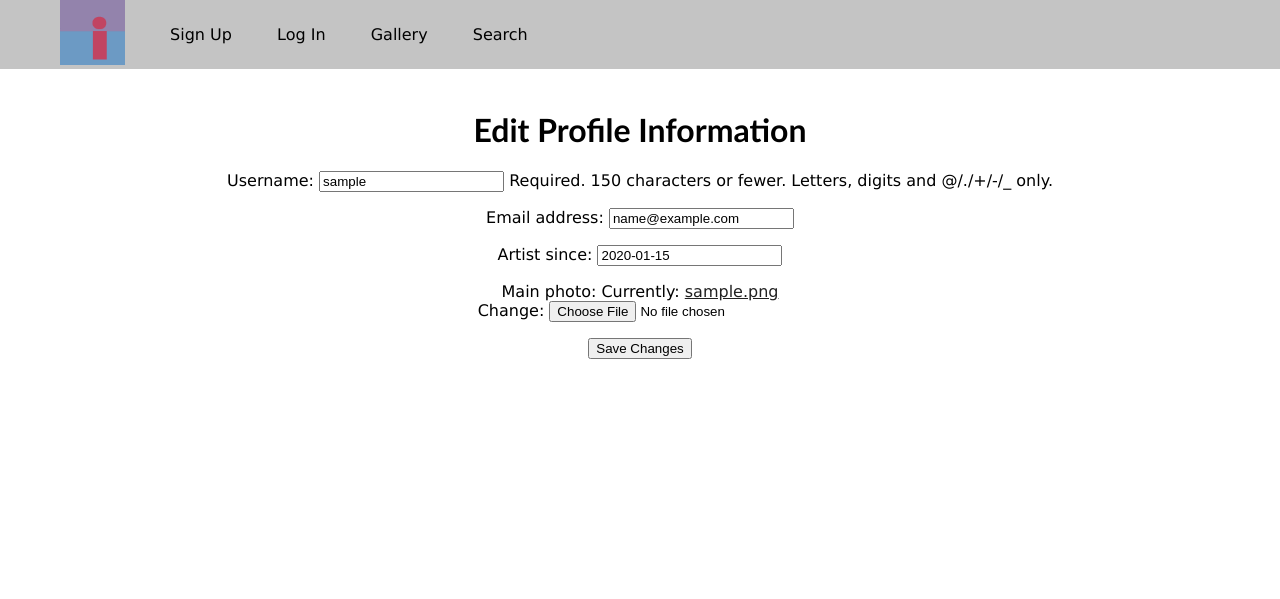
After one commit to whcampbell/Impression, a Django app: page /users/edit-profile/1 in a window 1280 px wide. The commit adds this page. Shown: the top 599 px of the page. Run offline with Django 4.2, Linux system fonts and the light colour scheme; tables that the repository leaves empty hold one stand-in row (values such as "Sample post").

Commit message:
Created Edit Profile Page  - using generic update view  - url, template written  - accessed via profile page link  - excluded password from form

```diff
--- a/users/forms.py
+++ b/users/forms.py
@@ -14,6 +14,9 @@ class UserRegistrationForm(UserCreationForm) :
         }
 
 class CustomChangeForm(UserChangeForm) :
+    # no ugly password message
+    password = None
+
     class Meta:
         model = CustomUser
         fields = ['username', 'email', 'artist_since', 'main_photo',]
--- a/users/templates/users/profile.html
+++ b/users/templates/users/profile.html
@@ -21,7 +21,7 @@
 
     {% if this_pages_user.username == user.username %}
         <p>
-            Change account settings?
+            <a href="{% url 'users:update' pk=user.pk %}">Edit Profile Information</a>
         </p>
     {% elif not are_friends %}
         <a href="{% url 'users:send_friends' receiver=this_pages_user.username %}">
--- /dev/null
+++ b/users/templates/users/user_update.html
@@ -0,0 +1,12 @@
+{% extends 'base.html' %}
+
+{% block title %}Impression | Edit Profile{% endblock %}
+{% block header %}Edit Profile Information{% endblock %}
+
+{% block content %}
+    <form method="post" enctype="multipart/form-data">
+        {% csrf_token %}
+        {{ form.as_p }}
+        <input type="submit" value="Save Changes">
+    </form>
+{% endblock content %}
--- a/users/urls.py
+++ b/users/urls.py
@@ -6,6 +6,7 @@ urlpatterns = [
     path('signup/', views.SignupView.as_view(), name="signup"),
     path('login/', views.login_view, name="login"),
     path('logout/', views.logout_view, name="logout"),
+    path('edit-profile/<slug:pk>', views.UserUpdateView.as_view(), name="update"),
     path('profile/<slug:username>', views.profile, name="profile"),
     path('gallery/', views.gallery, name="gallery"),
     path('messages/', views.messages, name="messages"),
--- a/users/views.py
+++ b/users/views.py
@@ -1,10 +1,10 @@
 from django.shortcuts import render
 from django.http import HttpResponseRedirect
 from django.contrib.auth import login, logout, authenticate
-from django.views.generic import CreateView
+from django.views.generic import CreateView, UpdateView
 from django.urls import reverse, reverse_lazy
 from django.core.exceptions import PermissionDenied, ObjectDoesNotExist
-from .forms import UserRegistrationForm, LoginForm, MessageForm
+from .forms import UserRegistrationForm, LoginForm, MessageForm, CustomChangeForm
 from .models import CustomUser, Message
 from random import sample
 
@@ -23,6 +23,15 @@ class SignupView(CreateView) :
     form_class = UserRegistrationForm
     success_url = reverse_lazy("users:login")
     template_name = 'users/signup.html'
+
+class UserUpdateView(UpdateView) :
+    model = CustomUser
+    form_class = CustomChangeForm
+    template_name = 'users/user_update.html'
+
+    def get_success_url(self) :
+        return reverse('users:profile', args=[self.get_object().username])
+
 
 def login_view(request) :
     if request.method == 'POST':
```
